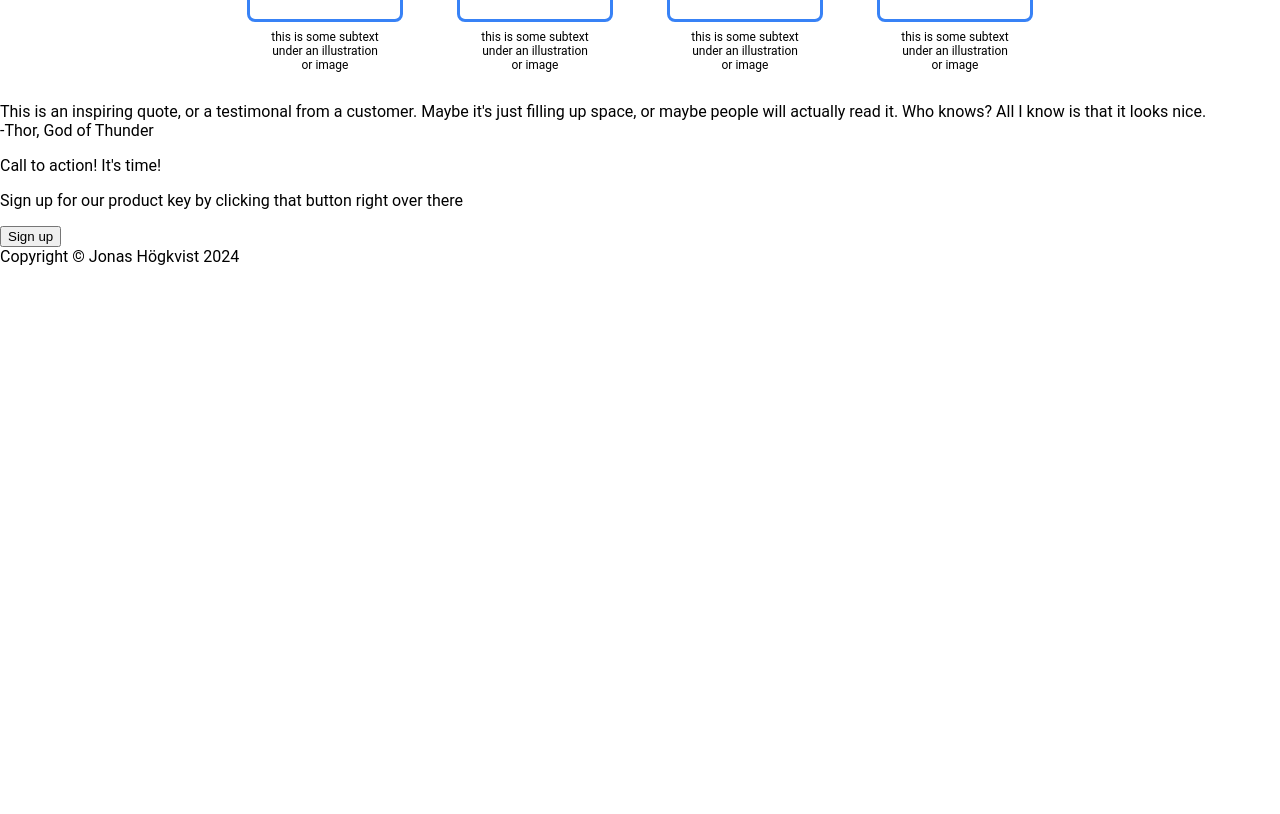
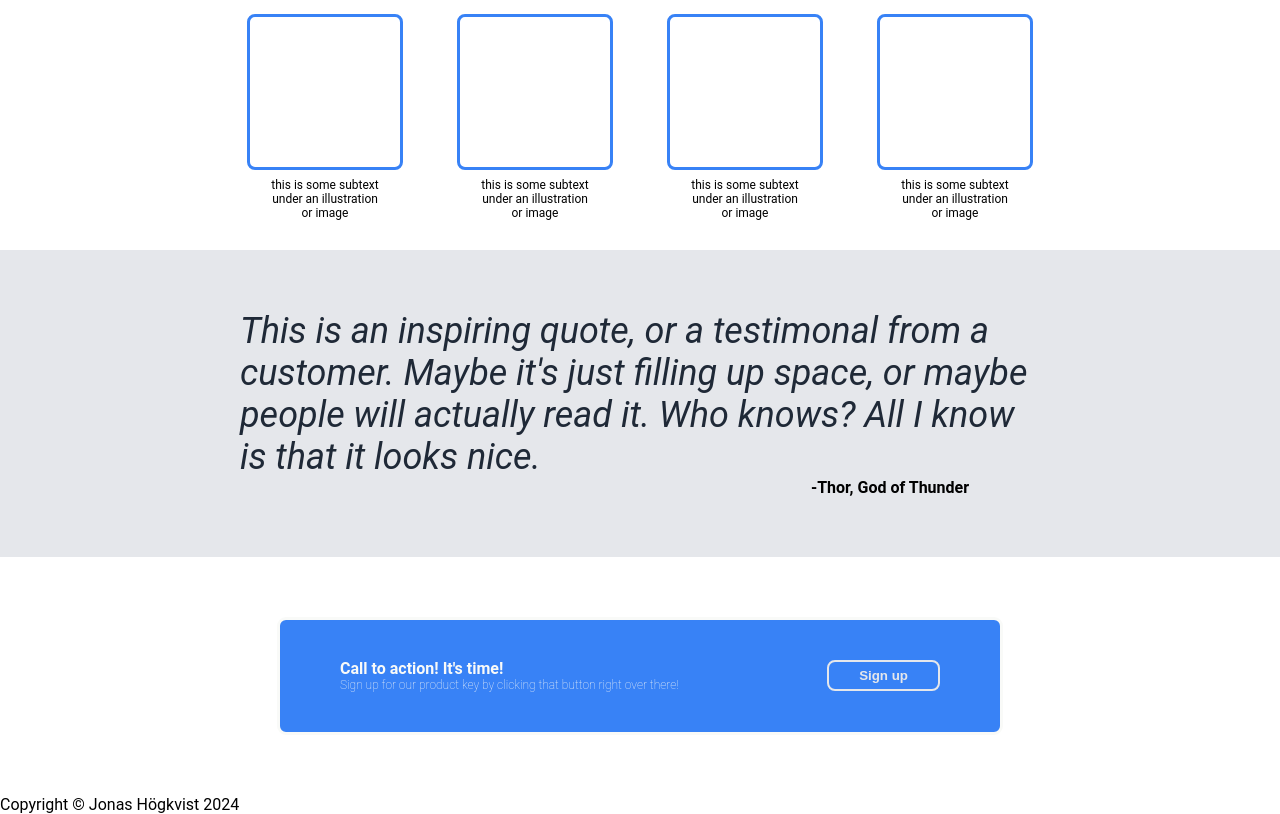
Before and after one commit to jonashogkvist/landing-page, a plain HTML site: page index.html in a window 1280 px wide. Shown: the part 591-1405 px from the top of the page. Before the commit the page ends 857 px from the top, so only its background shows below. Drawn offline with Linux system fonts and the light colour scheme.

Commit message:
Add css to the blue box section

```diff
--- a/css/style.css
+++ b/css/style.css
@@ -1,5 +1,6 @@
 body {
-    font-family: Roboto, Oxygen, Ubuntu, Cantarell, "Open Sans", "Helvetica Neue", sans-serif;
+  font-family: Roboto, Oxygen, Ubuntu, Cantarell, "Open Sans", "Helvetica Neue",
+    sans-serif;
   margin: 0;
   min-height: 100vh;
   display: flex;
@@ -8,7 +9,7 @@ body {
 }
 
 .header {
-    background-color: #1F2937;
+  background-color: #1f2937;
   color: white;
   display: flex;
   justify-content: space-between;
@@ -26,37 +27,36 @@ body {
 
 a {
   text-decoration: none;
-    color: #E5E7EB;
+  color: #e5e7eb;
   font-size: 18px;
 }
 
 .header-logo {
-    color: #F9FAF8;
+  color: #f9faf8;
   font-size: 24px;
   font-weight: 600;
 }
 
-
 .splash-screen {
-    background-color: #1F2937;
-    color: #E5E7EB;
-    padding: 16px 100px;
+  background-color: #1f2937;
+  color: #e5e7eb;
+  padding: 90px 100px;
   font-size: 18px;
   display: flex;
   flex: 1;
-    align-items: center;
+  align-items: flex-start;
   justify-content: space-between;
 }
 
 .splash-screen .main-text {
-    color: #F9FAF8;
+  color: #f9faf8;
   font-size: 48px;
   font-weight: 700;
 }
 
 .splash-screen button {
-    background-color: #3882F6;
-    color: #E5E7EB;
+  background-color: #3882f6;
+  color: #e5e7eb;
   padding: 6px 30px;
   border: none;
   border-radius: 8px;
@@ -71,8 +71,9 @@ a {
   display: flex;
   flex-direction: column;
   justify-content: space-between;
-    align-items:flex-start;
+  align-items: flex-start;
   gap: 8px;
+  flex-shrink: 0;
 }
 
 .information {
@@ -86,7 +87,7 @@ a {
 }
 
 .info-title {
-    color: #1F2937;
+  color: #1f2937;
   font-size: 36px;
   font-weight: 900;
 }
@@ -111,6 +112,66 @@ a {
 .card-image {
   height: 150px;
   width: 150px;
-    border: solid #3882F6;
+  border: solid #3882f6;
   border-radius: 8px;
 }
+
+.quote {
+  display: flex;
+  flex-direction: column;
+  justify-content: center;
+  align-items: center;
+  padding: 60px 300px;
+  background-color: #e5e7eb;
+}
+
+.quote-text {
+  width: 800px;
+  color: #1f2937;
+  font-size: 36px;
+  font-style: italic;
+  flex: 1;
+}
+
+.quote-author {
+  font-weight: 700;
+  flex: 1;
+  align-self: center;
+  padding: 0 0 0 500px;
+  white-space: nowrap;
+}
+
+.sign-up {
+  display: flex;
+  padding: 60px 100px;
+  margin: auto;
+}
+
+.blue-box {
+  display: flex;
+  justify-content: space-between;
+  align-items: center;
+  border: solid;
+  background-color: #3882f6;
+  color: #f9faf8;
+  padding: 16px 60px;
+  height: 80px;
+  width: 600px;
+  border-radius: 9px;
+  font-size: 12px;
+  font-weight: 100;
+}
+
+.blue-title {
+  font-size: 16px;
+  font-weight: 700;
+}
+
+.blue-box button {
+  background-color: #3882f6;
+  color: #e5e7eb;
+  padding: 6px 30px;
+  border: solid 2px;
+  border-radius: 8px;
+  font-weight: 700;
+}
--- a/index.html
+++ b/index.html
@@ -59,20 +59,24 @@
     </div>
 
     <div class="quote">
-      <div>
+      <div class="quote-text">
         This is an inspiring quote, or a testimonal from a customer. Maybe it's
         just filling up space, or maybe people will actually read it. Who knows?
         All I know is that it looks nice.
       </div>
-      <div>-Thor, God of Thunder</div>
+      <div class="quote-author">-Thor, God of Thunder</div>
     </div>
 
     <div class="sign-up">
-      <p>Call to action! It's time!</p>
-      <p>
-        Sign up for our product key by clicking that button right over there
-      </p>
+      <div class="blue-box">
+        <div class="blue-box-text">
+          <div class="blue-title">Call to action! It's time!</div>
+          <div>
+            Sign up for our product key by clicking that button right over there!
+          </div>
+        </div>
         <button>Sign up</button>
+      </div>
     </div>
 
     <div class="footer">Copyright © Jonas Högkvist 2024</div>
```
Lines whose indentation alone changed are shown as unchanged.
